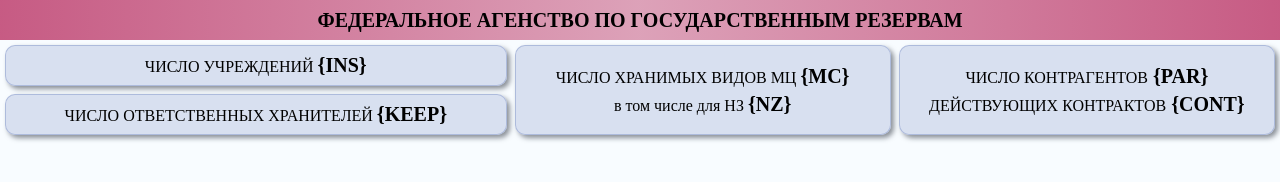
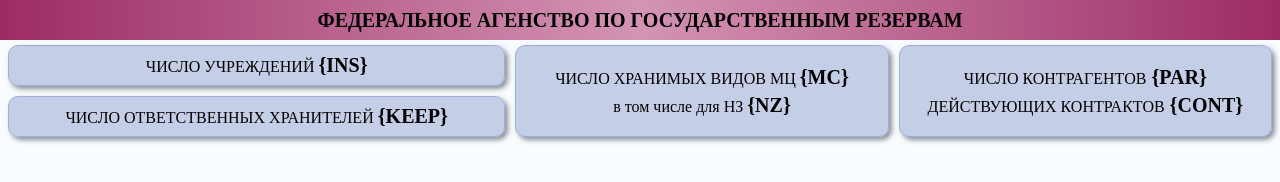
Before and after one commit to ksikas/for-grapesjs, a plain HTML site: page index.html in a window 1280 px wide. Drawn offline with Linux system fonts and the light colour scheme.

Commit message:
ver3 with adapt

```diff
--- a/style.css
+++ b/style.css
@@ -45,7 +45,7 @@
 
 .header__title-block {
     background-color: #d68da890;
-    background-image: linear-gradient(to right, #c24c78dd,  #d68da890, #c24c78dd);
+    background-image: linear-gradient(to right, #9c2c64,  #d394b3, #9c2c64);
     box-sizing: border-box;
     padding: 10px;
     width: 100%;
@@ -60,38 +60,40 @@
     text-transform: uppercase;
     font-weight: 700;
     line-height: 100%;
+    text-align: center;
 }
 
 .header__cards-block {
     display: flex;
-    gap: 8px;
-    padding: 0 5px;
+    gap: 10px;
+    padding: 0 8px;
 }
 
 .header__card-type-one-block {
     display: flex;
     flex-direction: column;
-    gap: 8px;
+    gap: 10px;
     width: 40%;
 }
 
 .header__card {
-    background-color: #a0afd65b;
+    background-color: #a0afd695;
     box-sizing: border-box;
-    padding-block: 8px;
+    padding: 8px 10px;
     display: flex;
     flex-direction: column;
     gap: 5px;
     justify-content: center;
     align-items: center;
-    border: 1.5px solid #a0afd6c6;
+    border: 1.5px solid #a0afd6;
     border-radius: 10px;
     box-shadow: 3px 3px 5px #2c323e88;
+    text-align: center;
 }
 
 .header__card:hover {
     transform: scale(1.02);
-    box-shadow: 3px 3px 6px #2e1283c3;
+    box-shadow: 3px 3px 6px #4a87b3;
 }
 
 
@@ -117,3 +119,18 @@
     font-size: 16px;
     font-weight: 400;
 }
+
+@media (width < 750px) {
+    .header__cards-block {
+        flex-direction: column;
+    }
+
+    .header__card-type-one-block {
+        width: 100%;
+    }
+
+    .card-type-two {
+        width:100%;
+    }
+
+}
```
